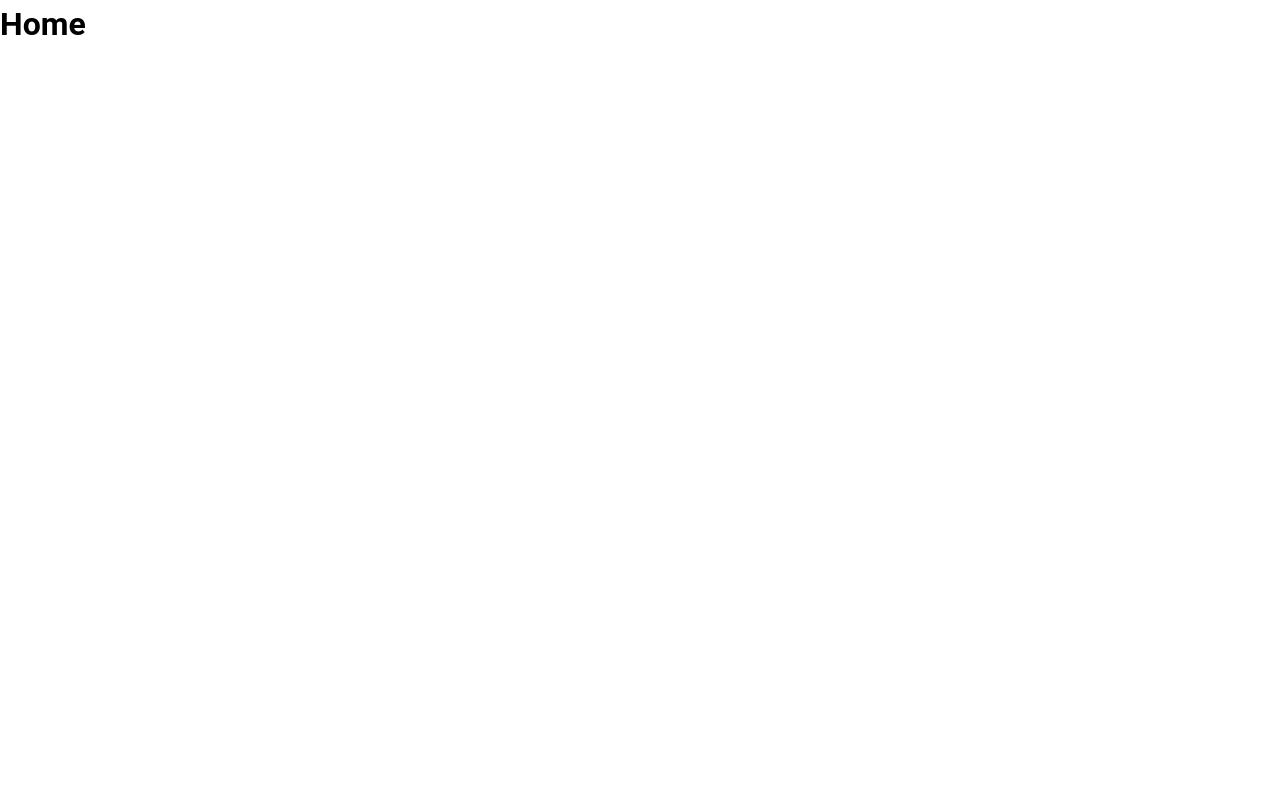
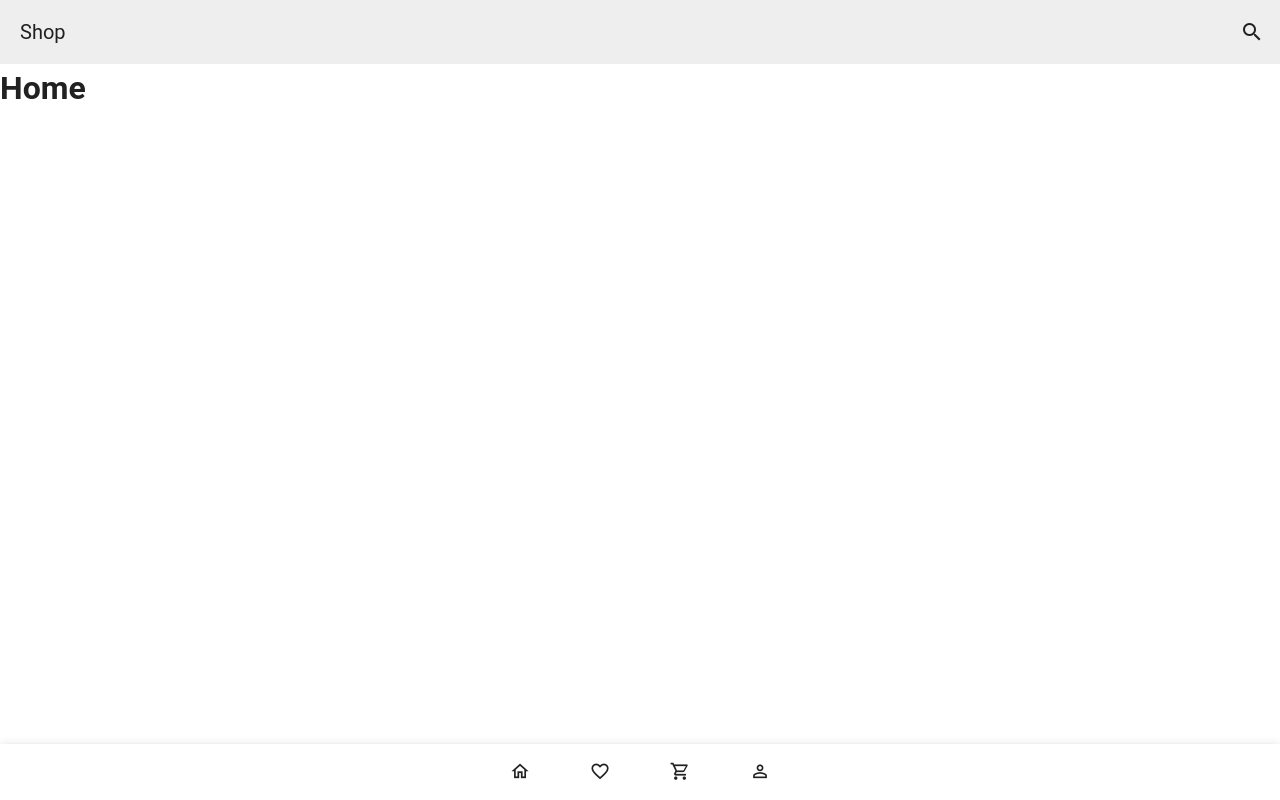
Before and after one commit to Mikolaj-Mroz/vue-shop-pwa, a Vue app: page / in a window 1280 px wide. Built offline with nearby package versions, Linux system fonts and the light colour scheme.

Commit message:
add simple skeleton

```diff
--- a/src/App.vue
+++ b/src/App.vue
@@ -1,7 +1,15 @@
 <script setup>
 import { RouterView } from 'vue-router'
+import TheTopNav from './components/TheTopNav.vue';
+import TheBottomNav from './components/TheBottomNav.vue'
 </script>
 
 <template>
-  <RouterView />
+  <v-app>
+    <TheTopNav />
+    <v-main>
+      <RouterView />
+    </v-main>
+    <TheBottomNav />
+  </v-app>
 </template>
```
